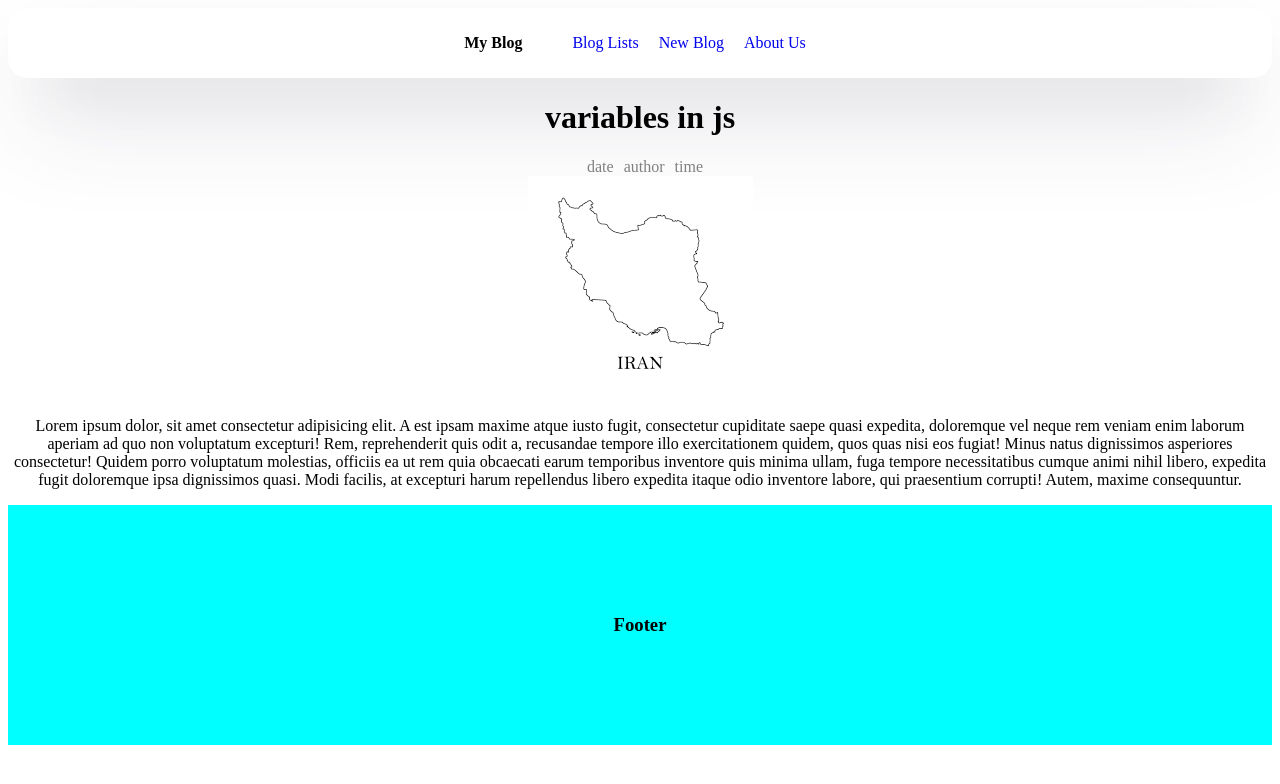
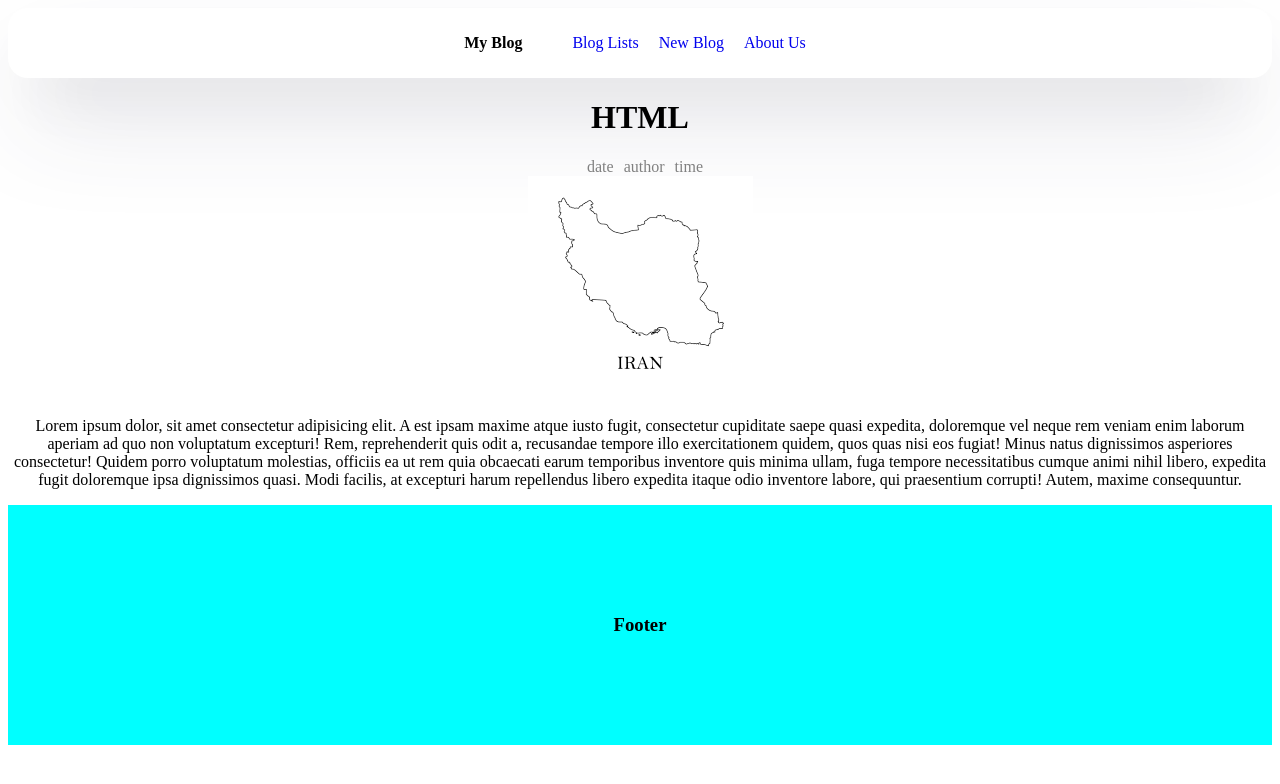
Before and after one commit to MohammadVaseti/React-Projects, a React (Vite) app in the folder 02-Website/website/: page /article/1 in a window 1280 px wide. Shown: the top 784 px of the page. Built offline with nearby package versions, Linux system fonts and the light colour scheme; data requests are answered from the project's data file.

Commit message:
repo updated

```diff
--- a/02-Website/website/src/pages/articlePage/ArticlePage.jsx
+++ b/02-Website/website/src/pages/articlePage/ArticlePage.jsx
@@ -2,16 +2,20 @@ import { useParams } from "react-router-dom";
 import Footer from "../../Components/Footer/footer";
 import Navbar from "../../Components/Navbar/navbar";
 import styled from "../articlePage/articlePage.module.css";
-import { useEffect } from "react";
+import { useEffect, useState } from "react";
 import axios from "axios";
 
 const ArticlePage = () => {
+  const [article, setArticle] = useState({});
   const param = useParams();
 
   useEffect(() => {
     axios
-      .get("http://localhost:8000/articles")
-      .then((res) => {})
+      .get(`http://localhost:8000/articles/${param.id}`)
+      .then((res) => {
+        setArticle(res.data);
+        console.log(res);
+      })
       .catch((err) => {
         console.log(err);
       });
@@ -21,7 +25,7 @@ const ArticlePage = () => {
     <>
       <Navbar title="My Blog"></Navbar>
       <div className={styled.container}>
-        <h1>variables in js</h1>
+        <h1>{article.title}</h1>
         <div>
           <span>date</span>
           <span>author</span>
```
